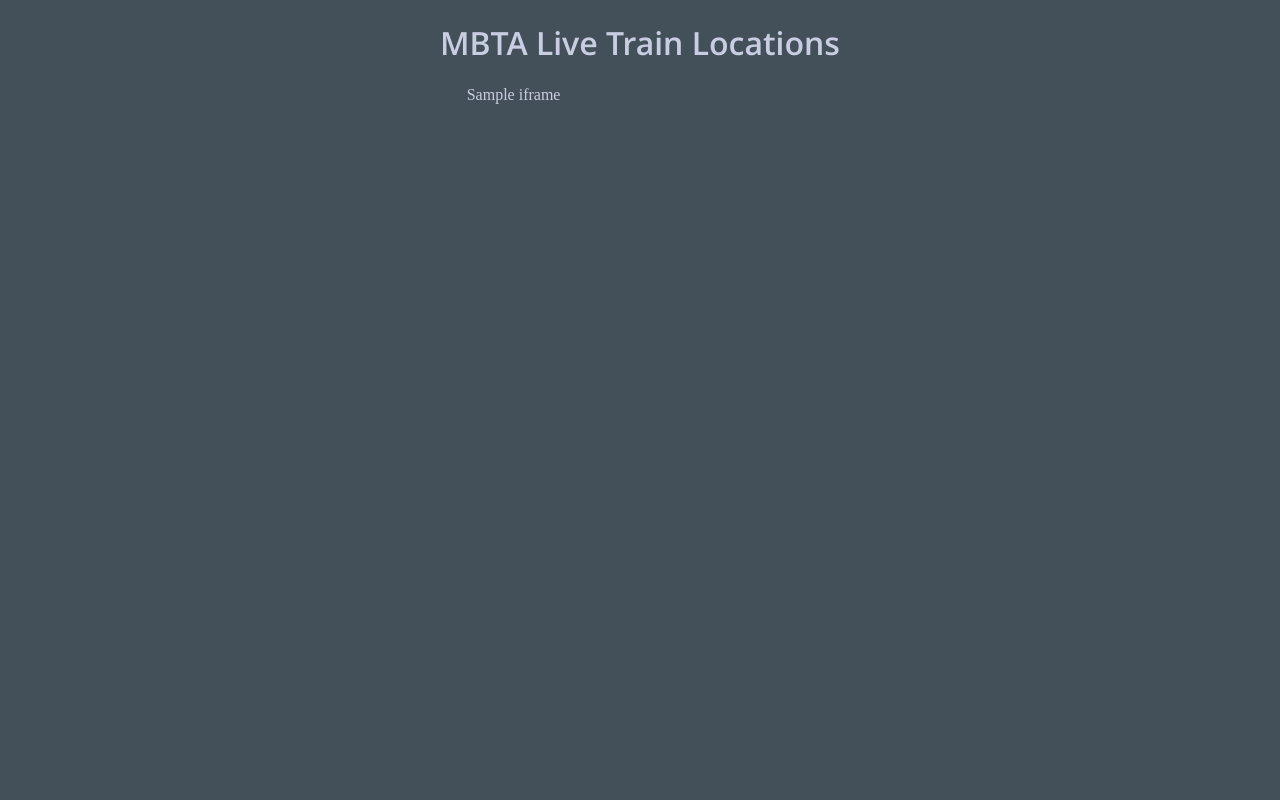
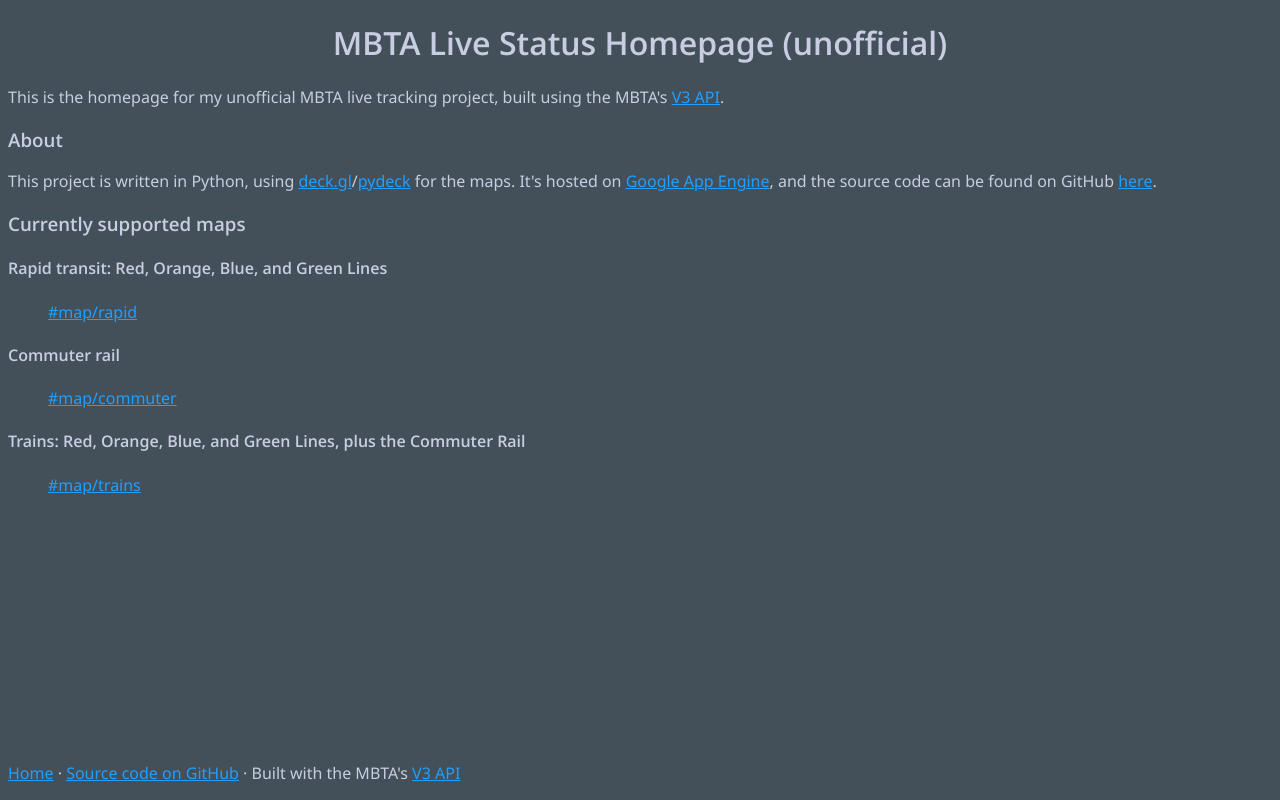
Before and after one commit to cdfisher/mbta-map, a Flask app: template app/templates/index.html in a window 1280 px wide. Run offline with Flask 3, Linux system fonts and the light colour scheme; the template is opened without the code that fills it: most values are stand-ins (such as "Sample title", 1, 10 or a date in 2020).

Commit message:
index: list map pages and some project information

```diff
--- a/app/main.py
+++ b/app/main.py
@@ -25,7 +25,7 @@ map_types = {
 
 @app.route('/')
 def index():
-    return render_template('index.html', iframe=generate_map(rapid_routes))
+    return render_template('index.html', base_url=request.root_url)
 
 
 @app.route('/map/<map_type>')
--- a/app/templates/index.html
+++ b/app/templates/index.html
@@ -8,7 +8,7 @@
     <link href="https://fonts.googleapis.com/css2?family=Noto+Sans:ital,wght@0,100..900;1,100..900&display=swap" rel="stylesheet">
 <!--    <link rel="stylesheet" href="./static/style.css">-->
     <style>
-                body {
+        body {
         background-color: #43505a;
         color: #c9cde1;
         }
@@ -17,7 +17,7 @@
         color: #219fff;
         }
 
-        h1 {
+        h1, h2, h3, h4 {
         font-family: "Noto Sans", sans-serif;
         font-weight: 550;
         }
@@ -25,12 +25,69 @@
         p, a, footer {
         font-family: "Noto Sans", sans-serif;
         }
+
+        footer {
+        position:absolute;
+        bottom:0px;
+        width:95%
+        z-index:1;
+        }
     </style>
-    <h1 align="center">MBTA Live Train Locations</h1>
+    <h1 align="center">MBTA Live Status Homepage (unofficial)</h1>
 </head>
 <body>
-    <div style="width:80%;text-align:center;">
-        {{ iframe|safe }}
-    </div>
+<p>This is the homepage for my unofficial MBTA live tracking project, built using the MBTA's <a href="https://www.mbta.com/developers/v3-api">V3 API</a>.</p>
+<h3>About</h3>
+<p>This project is written in Python, using <a href="https://deck.gl/#/">
+    deck.gl</a>/<a href="https://deckgl.readthedocs.io/en/latest/">pydeck</a>
+    for the maps. It's hosted on <a href="https://cloud.google.com/appengine?hl=en">Google App Engine</a>, and the
+    source code can be found on GitHub <a href="https://github.com/cdfisher/mbta-map">here</a>.</p>
+<h3>Currently supported maps</h3>
+<h4>Rapid transit: Red, Orange, Blue, and Green Lines</h4>
+<ul style="list-style-type:none">
+        <li><a href="{{base_url}}map/rapid">{{base_url}}map/rapid</a></p></li>
+    </ul>
+
+<h4>Commuter rail</h4>
+<ul style="list-style-type:none">
+        <li><a href="{{base_url}}map/commuter">{{base_url}}map/commuter</a></p></li>
+    </ul>
+<!--
+<h4>Silver Line</h4>
+<p style="color:red"><b>Not yet implemented</b></p>
+<ul style="list-style-type:none">
+        <li><a href="{{base_url}}map/silver">{{base_url}}map/silver</a></p></li>
+    </ul>
+
+<h4>Busses</h4>
+<p style="color:red"><b>Not yet implemented</b></p>
+<p>Includes Silver Line</p>
+<ul style="list-style-type:none">
+        <li><a href="{{base_url}}map/busses">{{base_url}}map/busses</a></p></li>
+    </ul>
+-->
+<h4>Trains: Red, Orange, Blue, and Green Lines, plus the Commuter Rail</h4>
+<ul style="list-style-type:none">
+        <li><a href="{{base_url}}map/trains">{{base_url}}map/trains</a></p></li>
+    </ul>
+<!--
+<h4>Core</h4>
+<p style="color:red"><b>Not yet implemented</b></p>
+<p>Includes Red, Orange, Blue, Green, and Silver Lines</p>
+<ul style="list-style-type:none">
+        <li><a href="{{base_url}}map/core">{{base_url}}map/core</a></p></li>
+    </ul>
+
+<h4>All</h4>
+<p style="color:red"><b>Not yet implemented</b></p>
+<p>Includes Red, Orange, Blue, Green, and Silver Lines, plus the Commuter Rail. All routes except busses</p>
+<ul style="list-style-type:none">
+        <li><a href="{{base_url}}map/core">{{base_url}}map/core</a></p></li>
+    </ul>
+-->
 </body>
+<footer>
+    <p align="center"><a href="{{base_url}}">Home</a> · <a href="https://github.com/cdfisher/mbta-map">Source code on
+        GitHub</a> · Built with the MBTA's <a href="https://www.mbta.com/developers/v3-api">V3 API</a></p>
+</footer>
 </html>
```
